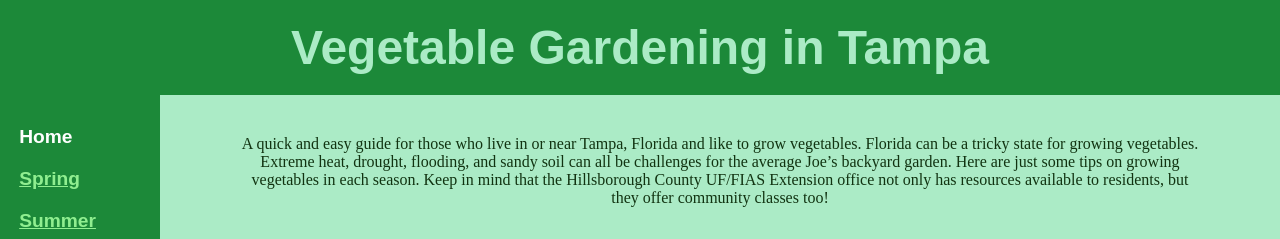
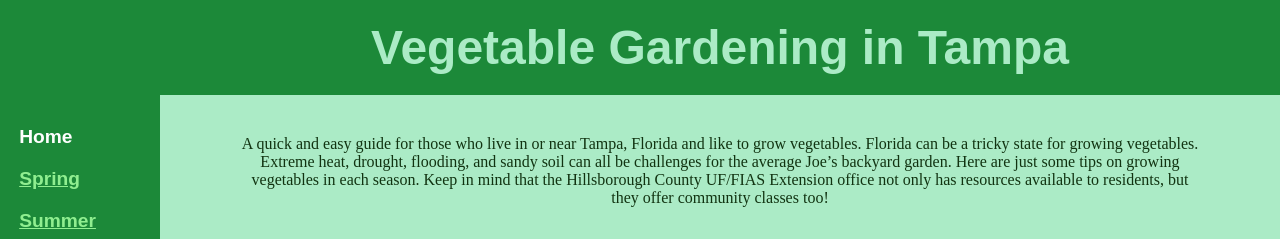
Before and after one commit to sortegon/Assignment3, a plain HTML site: page index.html in a window 1280 px wide. Shown: the top 239 px of the page. Drawn offline with Linux system fonts and the light colour scheme.

```diff
--- a/css/site.css
+++ b/css/site.css
@@ -1,3 +1,8 @@
+html * {
+	-webkit-text-size-adjust: none;
+	-moz-text-size-adjust: none;
+	-ms-text-size-adjust: none;
+}
 body {
 	background-color:#ABEBC6;
 	color: #113311;
@@ -40,6 +45,7 @@ header {
 	color: #ABEBC6;
 	padding: 20px;
 	font-weight: bold;
+	margin-left: 160px;
 }
 h1 {
 	font-family: Arial, Helvetica, sans-serif;
```
